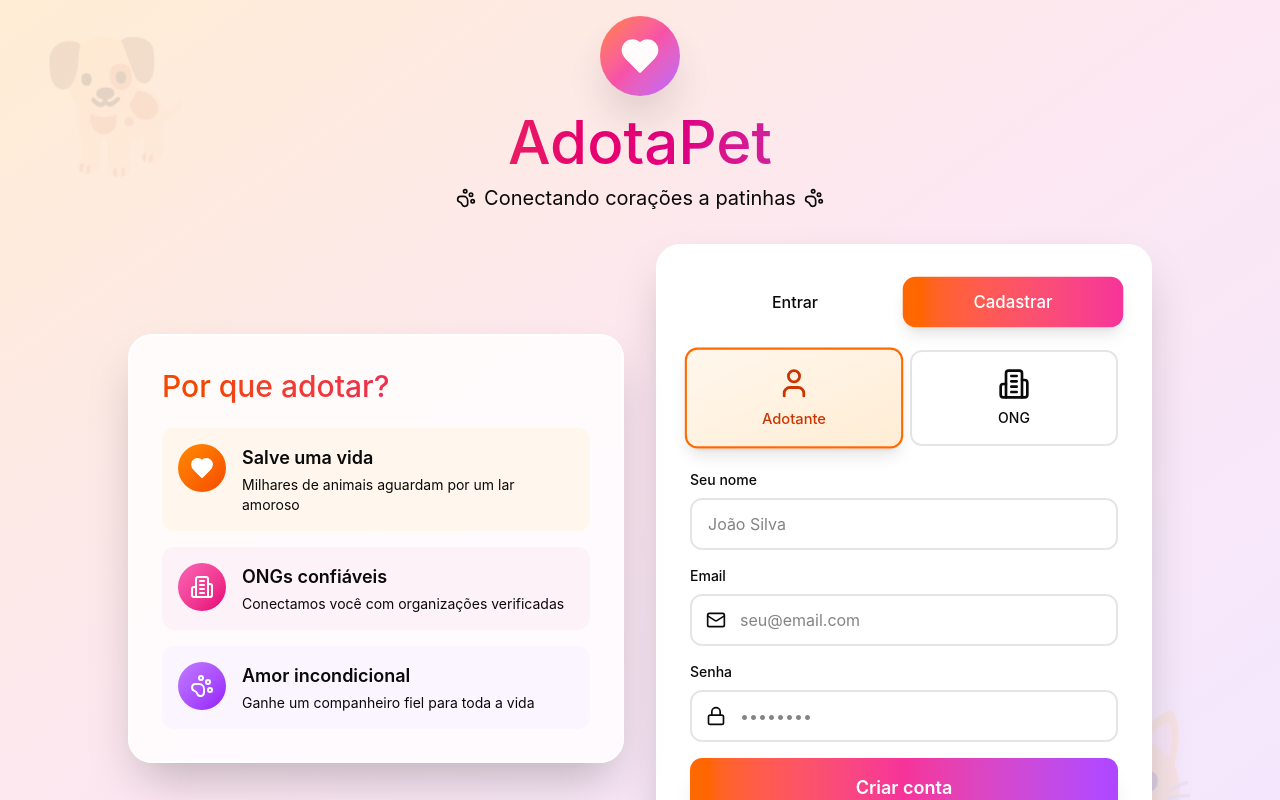
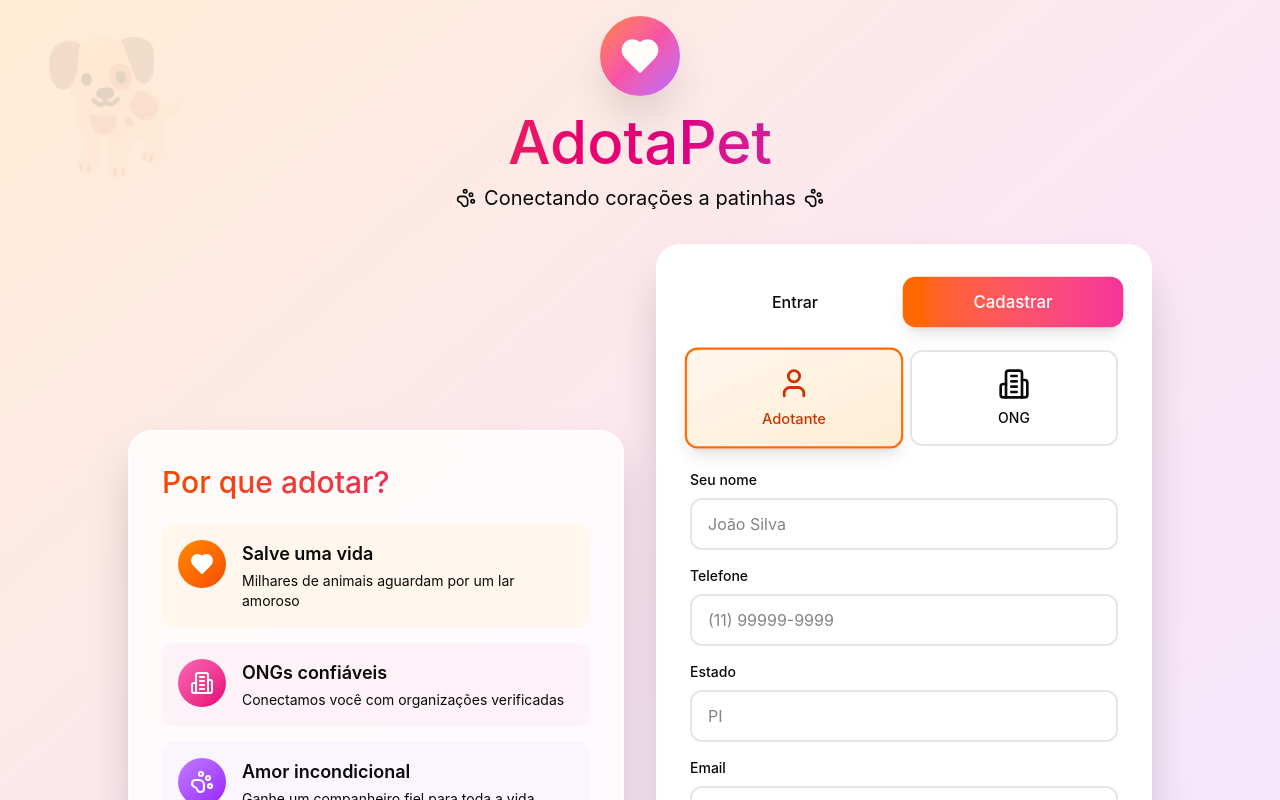
Before and after one commit to LucreciaMerces/API--AdotaPet, a React (Vite) app in the folder FRONT-END/: page / in a window 1280 px wide. Both pictures are taken after a click on the button "Cadastrar". Shown: the top 800 px of the page. Built offline with nearby package versions, Linux system fonts and the light colour scheme.

Commit message:
Novos campos no formulário de cadastro

```diff
--- a/FRONT-END/src/app/components/LoginPage.tsx
+++ b/FRONT-END/src/app/components/LoginPage.tsx
@@ -9,9 +9,13 @@ export function LoginPage({ onLogin }: LoginPageProps) {
   const [isLogin, setIsLogin] = useState(true);
   const [userType, setUserType] = useState<'adopter' | 'ngo'>('adopter');
   const [formData, setFormData] = useState({
+  name: '',
   email: '',
   password: '',
-    name: '',
+  phone: '',
+  city: '',
+  state: '',
+  bio: '',
 });
 
   const handleSubmit = (e: React.FormEvent) => {
@@ -20,8 +24,17 @@ export function LoginPage({ onLogin }: LoginPageProps) {
    const user = {
   id: Date.now().toString(),
   email: formData.email,
-      name: formData.name || formData.email.split('@')[0],
+  name: formData.name,
   type: userType,
+
+  phone: formData.phone,
+  city: formData.city,
+  state: formData.state,
+
+  bio: userType === 'ngo'
+    ? formData.bio
+    : null,
+
   adoptionsCount: 0,
   approvedAdoptions: []
 };
@@ -157,6 +170,7 @@ export function LoginPage({ onLogin }: LoginPageProps) {
 
            <form onSubmit={handleSubmit} className="space-y-4">
   {!isLogin && (
+    <>
       <div>
         <label className="block text-sm font-medium mb-2">
           {userType === 'adopter' ? 'Seu nome' : 'Nome da ONG'}
@@ -170,6 +184,56 @@ export function LoginPage({ onLogin }: LoginPageProps) {
           required={!isLogin}
         />
       </div>
+
+      <div>
+        <label className="block text-sm font-medium mb-2">
+          Telefone
+        </label>
+
+        <input
+          type="text"
+          value={formData.phone}
+          onChange={(e) =>
+            setFormData({ ...formData, phone: e.target.value })
+          }
+          className="w-full px-4 py-3 rounded-xl bg-input-background border-2 border-border focus:outline-none focus:ring-2 focus:ring-orange-500 focus:border-transparent transition-all"
+          placeholder="(11) 99999-9999"
+        />
+      </div>
+      <div>
+  <label className="block text-sm font-medium mb-2">
+    Estado
+  </label>
+
+  <input
+    type="text"
+    value={formData.state}
+    onChange={(e) =>
+      setFormData({ ...formData, state: e.target.value })
+    }
+    className="w-full px-4 py-3 rounded-xl bg-input-background border-2 border-border"
+    placeholder="PI"
+    maxLength={2}
+  />
+</div>
+{!isLogin && userType === 'ngo' && (
+  <div>
+    <label className="block text-sm font-medium mb-2">
+      Sobre a ONG
+    </label>
+
+    <textarea
+      value={formData.bio}
+      onChange={(e) =>
+        setFormData({ ...formData, bio: e.target.value })
+      }
+      rows={4}
+      className="w-full px-4 py-3 rounded-xl bg-input-background border-2 border-border"
+      placeholder="Conte um pouco sobre a ONG..."
+    />
+  </div>
+)}
+    </>
   )}
 
               <div>
```
Lines whose indentation alone changed are shown as unchanged.
